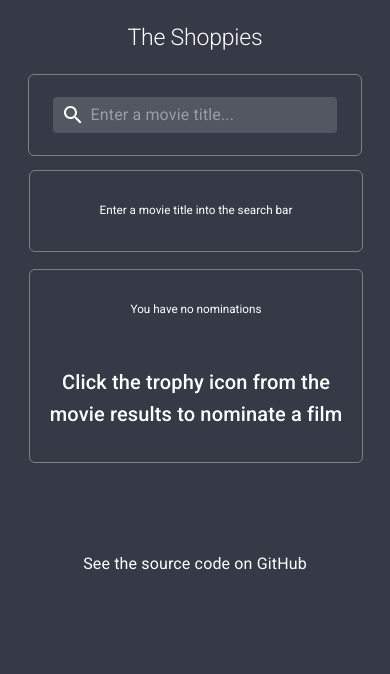
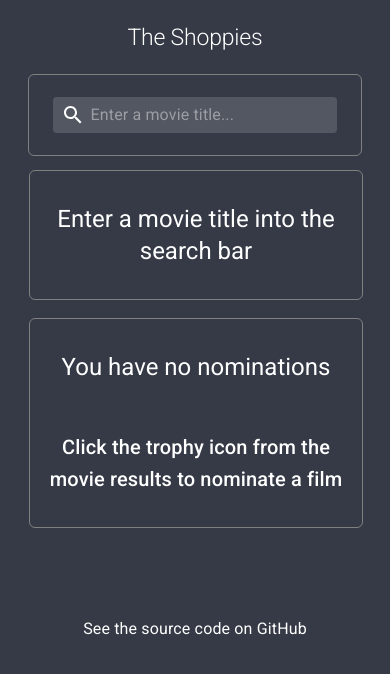
Before and after one commit to MagicMark5/shopify-frontend-challenge, a React (Create React App) app in the folder client/: page / in a window 390 px wide. Shown: the top 674 px of the page. Built offline with nearby package versions, Linux system fonts and the light colour scheme.

Commit message:
Remove h5 font-size media query

```diff
--- a/client/src/App.scss
+++ b/client/src/App.scss
@@ -114,9 +114,6 @@ li {
     h2 {
       font-size: 5.9vw;
     }
-    h5 {
-      font-size: 3vw;
-    }
   }
 
   .results-nominations {
```
